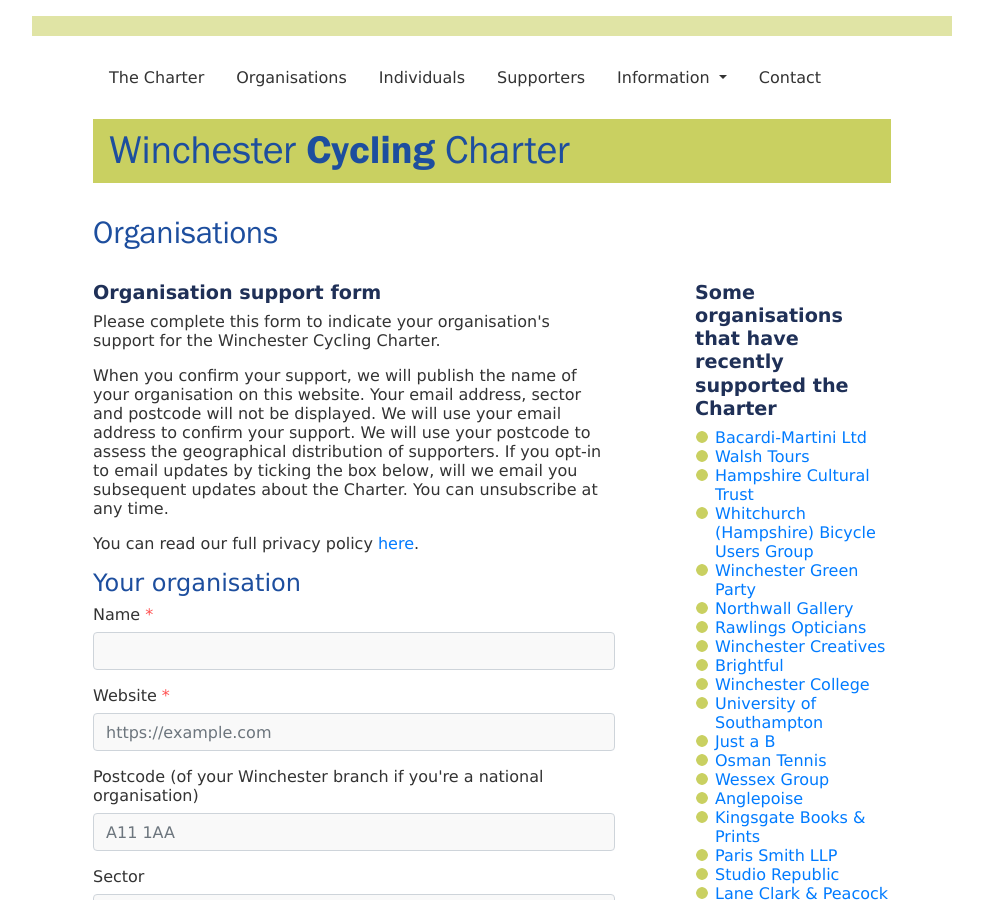
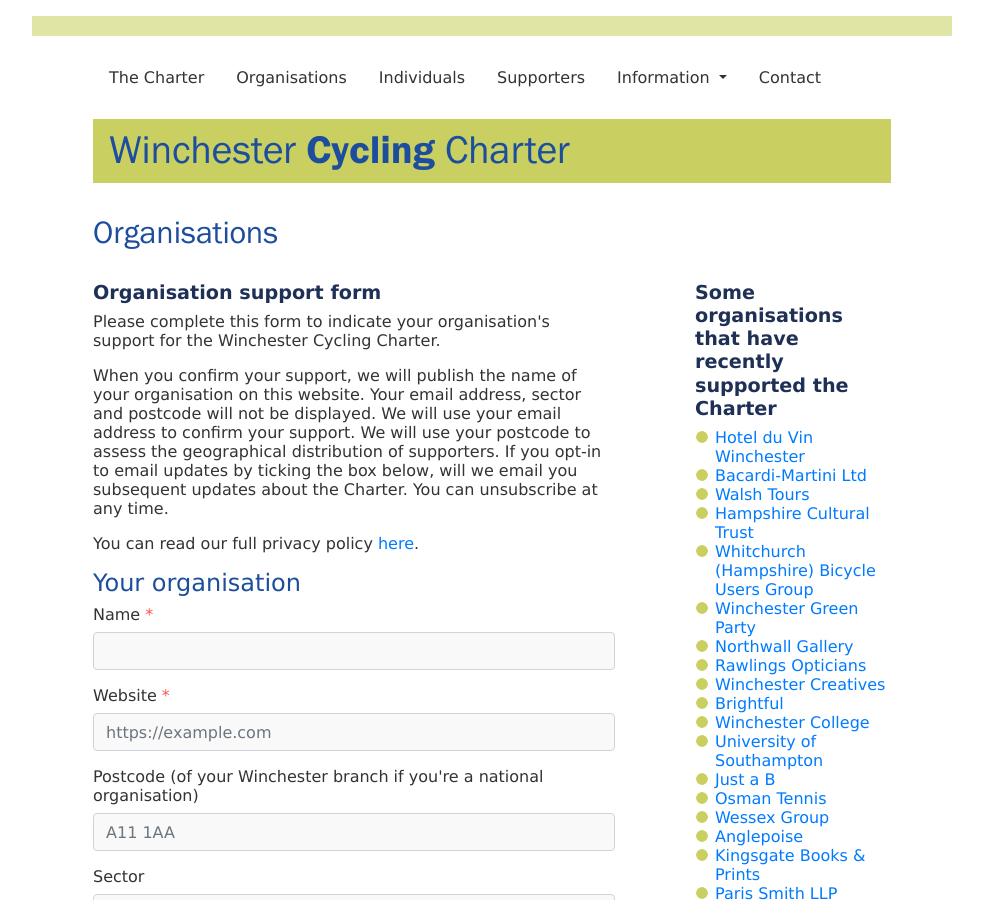
Before and after one commit to winchestercyclingcharter/winchestercyclingcharter.github.io, a Jekyll site: the page built from org-page.md, in a window 1280 px wide and 900 px high. Shown: the whole window, without its empty margins (148-1131 px from the left). Built offline with Jekyll 4.4.1, drawn with Linux system fonts in a browser that asks for light colours; nearby versions of some CDN libraries; some of the changed text lies outside the part shown.

Commit message:
Update orgs.yml

```diff
--- a/_data/orgs.yml
+++ b/_data/orgs.yml
@@ -53,6 +53,7 @@ orgs:
 - { title: Whitchurch (Hampshire) Bicycle Users Group, website: 'https://whitchurchbug.org.uk', logo: 'whitchurchbug-250.png', founding: false, dt: 20210323-110253-845328 }
 - { title: Hampshire Cultural Trust, website: 'https://www.hampshireculture.org.uk/', logo: 'hct-250.png', founding: false, dt: 20210331-092407-890512 }
 - { title: Bacardi-Martini Ltd, website: 'https://www.bacardilimited.com/', logo: 'Bacardi_Limited-250.png', founding: false, dt: 20210407-083847-046305 }
+- { title: Hotel du Vin Winchester , website: 'https://www.hotelduvin.com/', logo: 'Hotel-Du-Vin-250.png', founding: false, dt: 20210407-225202-021063 }
 
 - { title: Kingsgate Books & Prints, website: 'http://kingsgatebooksandprints.co.uk', logo: '#', founding: false, dt: 20210309-150607-552668 }
 - { title: Perlins Community Project, website: 'https://www.perlinscommunityproject.co.uk', logo: '#', founding: false, dt: 20210221-202457-823360 }
```
